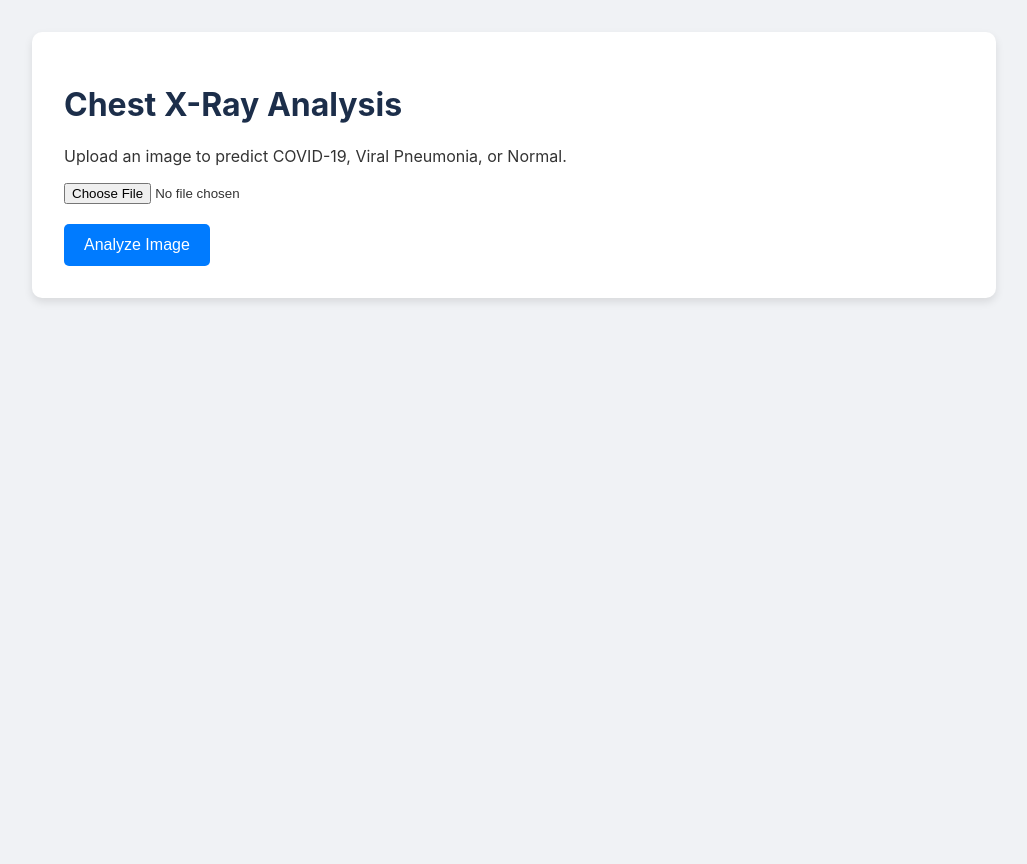
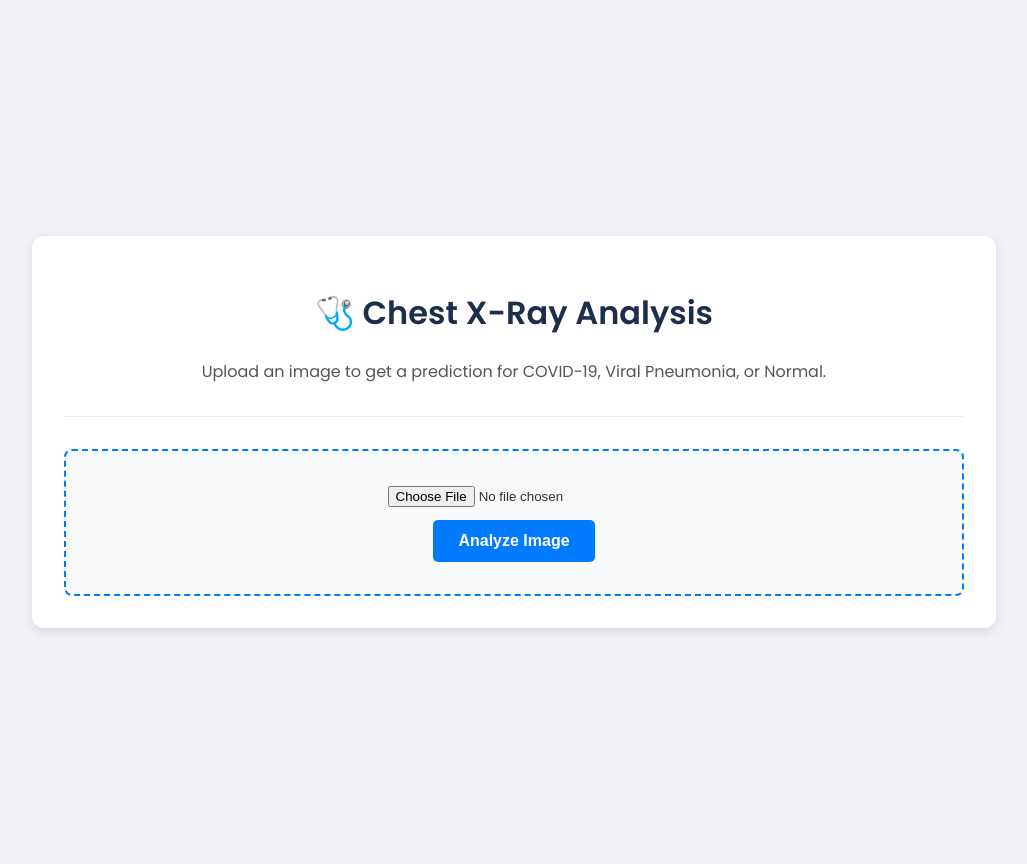
Before and after one commit to itz-Mayank/Chest-X-Ray-Diagnostics, a Flask app: page / in a window 1280 px wide. Shown: the whole page, without its empty margins (126-1153 px from the left). Before the commit the page ends 302 px from the top, so only its background shows below. Run offline with Flask 3, Linux system fonts and the light colour scheme.

Commit message:
first commit

```diff
--- a/app.py
+++ b/app.py
@@ -1,5 +1,5 @@
 import os
-from flask import Flask, request, render_template, url_for
+from flask import Flask, request, render_template, url_for, flash, redirect # <-- ADDED flash and redirect
 from werkzeug.utils import secure_filename
 import tensorflow as tf
 from PIL import Image
@@ -9,12 +9,14 @@ import numpy as np
 app = Flask(__name__)
 
 # --- Configuration ---
+# ADDED: A secret key is required for flashing messages
+app.config['SECRET_KEY'] = 'a_super_secret_key_change_me'
 UPLOAD_FOLDER = 'static/uploads/'
 app.config['UPLOAD_FOLDER'] = UPLOAD_FOLDER
 # Ensure the upload folder exists
 os.makedirs(UPLOAD_FOLDER, exist_ok=True)
 
-# --- TFLite Model Loading --- # <-- CHANGE: Using TFLite Interpreter
+# --- TFLite Model Loading ---
 TFLITE_MODEL_PATH = 'model.tflite'
 try:
     interpreter = tf.lite.Interpreter(model_path=TFLITE_MODEL_PATH)
@@ -22,9 +24,9 @@ try:
     # Get input and output tensor details
     input_details = interpreter.get_input_details()
     output_details = interpreter.get_output_details()
-    print("TFLite model loaded successfully.")
+    print("✅ TFLite model loaded successfully.")
 except Exception as e:
-    print(f"Error loading TFLite model: {e}")
+    print(f"❌ Error loading TFLite model: {e}")
     interpreter = None
 
 CLASS_LABELS = ['COVID', 'Normal', 'Viral Pneumonia']
@@ -32,12 +34,16 @@ CLASS_LABELS = ['COVID', 'Normal', 'Viral Pneumonia']
 # --- Helper Functions ---
 def preprocess_image(image_path):
     """Loads and preprocesses an image for the model."""
-    img = Image.open(image_path).convert('RGB')
-    img = img.resize((224, 224))
-    img_array = tf.keras.utils.img_to_array(img)
-    img_array_expanded = np.expand_dims(img_array, axis=0)
-    # Important: TFLite models still need the same preprocessing
-    return tf.keras.applications.resnet50.preprocess_input(img_array_expanded)
+    # MODIFIED: Added error handling for non-image files
+    try:
+        img = Image.open(image_path).convert('RGB')
+        img = img.resize((224, 224))
+        img_array = tf.keras.utils.img_to_array(img)
+        img_array_expanded = np.expand_dims(img_array, axis=0)
+        return tf.keras.applications.resnet50.preprocess_input(img_array_expanded)
+    except Exception as e:
+        print(f"Error preprocessing image: {e}")
+        return None
 
 # --- Flask Routes ---
 @app.route('/', methods=['GET'])
@@ -49,14 +55,15 @@ def index():
 def predict():
     """Handles file upload and prediction."""
     if interpreter is None:
-        return "Model not loaded. Please check server logs.", 500
+        flash("Model is not available. Please check server logs.", "error")
+        return redirect(url_for('index'))
 
-    if 'file' not in request.files:
-        return "No file part", 400
+    if 'file' not in request.files or request.files['file'].filename == '':
+        # MODIFIED: Use flash to show an error message on the main page
+        flash("No file selected. Please choose an image to upload.", "warning")
+        return redirect(url_for('index'))
 
     file = request.files['file']
-    if file.filename == '':
-        return "No selected file", 400
 
     if file:
         filename = secure_filename(file.filename)
@@ -66,12 +73,14 @@ def predict():
         # Preprocess and predict
         processed_img = preprocess_image(filepath)
 
-        # --- Prediction with TFLite Interpreter --- # <-- CHANGE: New prediction logic
-        # Set the value of the input tensor
+        # MODIFIED: Check if preprocessing was successful
+        if processed_img is None:
+            flash("Invalid file format. Please upload a valid image file (JPG, PNG, etc.).", "error")
+            return redirect(url_for('index'))
+
+        # --- Prediction with TFLite Interpreter ---
         interpreter.set_tensor(input_details[0]['index'], processed_img)
-        # Run the inference
         interpreter.invoke()
-        # Get the result
         predictions = interpreter.get_tensor(output_details[0]['index'])[0]
 
         # Format results
@@ -82,9 +91,10 @@ def predict():
             "scores": {label: score * 100 for label, score in zip(CLASS_LABELS, predictions)}
         }
 
-        return render_template('result.html', filename=filename, result=result)
+        # MODIFIED: Pass the prediction to the single-page template
+        return render_template('index.html', filename=filename, prediction=result)
 
-    return "Something went wrong", 500
+    return redirect(url_for('index'))
 
 # --- Main Execution ---
 if __name__ == '__main__':
--- a/templates/index.html
+++ b/templates/index.html
@@ -1,19 +1,150 @@
 <!DOCTYPE html>
 <html lang="en">
 <head>
-    <meta charset="UTF-8">
-    <title>Upload X-Ray</title>
-    <link rel="stylesheet" href="{{ url_for('static', filename='style.css') }}">
+    <meta charset="UTF-g">
+    <meta name="viewport" content="width=device-width, initial-scale=1.0">
+    <title>CXR-Diagnostics</title>
+    <style>
+        @import url('https://fonts.googleapis.com/css2?family=Poppins:wght@400;600&display=swap');
+
+        /* --- General Styles --- */
+        body {
+            font-family: 'Poppins', sans-serif;
+            margin: 0;
+            padding: 2em;
+            background-color: #f0f2f5;
+            color: #333;
+            display: flex;
+            justify-content: center;
+            align-items: flex-start;
+            min-height: 100vh;
+        }
+
+        /* --- Main Container --- */
+        .container {
+            width: 100%;
+            max-width: 900px;
+            margin: auto;
+            background: white;
+            padding: 2em;
+            border-radius: 12px;
+            box-shadow: 0 4px 12px rgba(0,0,0,0.1);
+        }
+
+        /* --- Typography --- */
+        h1, h2 {
+            color: #1c2e4a;
+            text-align: center;
+        }
+        p { text-align: center; color: #555; }
+
+        /* --- Upload Box --- */
+        .upload-box {
+            text-align: center;
+            padding: 2em;
+            border: 2px dashed #007bff;
+            border-radius: 8px;
+            background-color: #f8f9fa;
+            margin-top: 2em;
+        }
+        input[type="file"] {
+            margin-bottom: 1em;
+        }
+        input[type="submit"] {
+            background-color: #007bff;
+            color: white;
+            padding: 12px 25px;
+            border: none;
+            border-radius: 5px;
+            cursor: pointer;
+            font-size: 1em;
+            font-weight: 600;
+            transition: background-color 0.3s;
+        }
+        input[type="submit"]:hover {
+            background-color: #0056b3;
+        }
+
+        /* --- Results Section --- */
+        .results-section {
+            display: flex;
+            gap: 2em;
+            margin-top: 2.5em;
+            align-items: flex-start;
+        }
+        .image-box, .details-box {
+            flex: 1; /* Both columns take equal space */
+        }
+        .image-box h2, .details-box h2 {
+            margin-top: 0;
+        }
+        .image-box img {
+            max-width: 100%;
+            border-radius: 8px;
+            box-shadow: 0 2px 6px rgba(0,0,0,0.1);
+        }
+
+        /* --- Prediction Display --- */
+        .prediction {
+            padding: 1.5em;
+            border-radius: 8px;
+            text-align: center;
+            margin-bottom: 1em;
+        }
+        .prediction h3 { margin: 0 0 0.5em 0; }
+        .prediction h4 { margin: 0; font-weight: 400; }
+
+        /* Color coding for results */
+        .prediction.covid { background-color: #f8d7da; color: #721c24; border-left: 5px solid #d9534f; }
+        .prediction.normal { background-color: #d4edda; color: #155724; border-left: 5px solid #5cb85c; }
+        .prediction.viralpneumonia { background-color: #fff3cd; color: #856404; border-left: 5px solid #f0ad4e; }
+
+        .scores p { text-align: left; margin: 0.5em 0; }
+
+        /* --- Responsive Design for Mobile --- */
+        @media (max-width: 768px) {
+            body { padding: 1em; }
+            .results-section { flex-direction: column; }
+            .container { padding: 1.5em; }
+        }
+    </style>
 </head>
 <body>
     <div class="container">
-        <h1>Chest X-Ray Analysis</h1>
-        <p>Upload an image to predict COVID-19, Viral Pneumonia, or Normal.</p>
-        <form action="/predict" method="post" enctype="multipart/form-data">
-            <input type="file" name="file" required>
-            <br><br>
-            <input type="submit" value="Analyze Image">
-        </form>
+        <h1>🩺 Chest X-Ray Analysis</h1>
+        <p>Upload an image to get a prediction for COVID-19, Viral Pneumonia, or Normal.</p>
+        <hr style="border: 0; border-top: 1px solid #eee; margin: 2em 0;">
+
+        <div class="upload-box">
+            <form action="/predict" method="post" enctype="multipart/form-data">
+                <input type="file" name="file" required>
+                <br>
+                <input type="submit" value="Analyze Image">
+            </form>
+        </div>
+
+        {% if prediction and filename %}
+        <div class="results-section">
+            <div class="image-box">
+                <h2>Uploaded Image</h2>
+                <img src="{{ url_for('static', filename='uploads/' + filename) }}" alt="Uploaded X-Ray">
+            </div>
+            <div class="details-box">
+                <h2>Analysis Result</h2>
+                <div class="prediction {{ prediction.label|lower|replace(' ', '') }}">
+                    <h3>Prediction: <strong>{{ prediction.label }}</strong></h3>
+                    <h4>Confidence: <strong>{{ prediction.confidence }}%</strong></h4>
+                </div>
+                <div class="scores">
+                    <h3>All Scores:</h3>
+                    {% for label, score in prediction.scores.items() %}
+                        <p>{{ label }}: {{ "%.2f"|format(score|float) }}%</p>
+                    {% endfor %}
+                </div>
+            </div>
+        </div>
+        {% endif %}
+
     </div>
 </body>
 </html>
```
Also changed, not shown: templates/result.html (deleted, +0 -33 lines), static/uploads/0106.jpeg (added).
